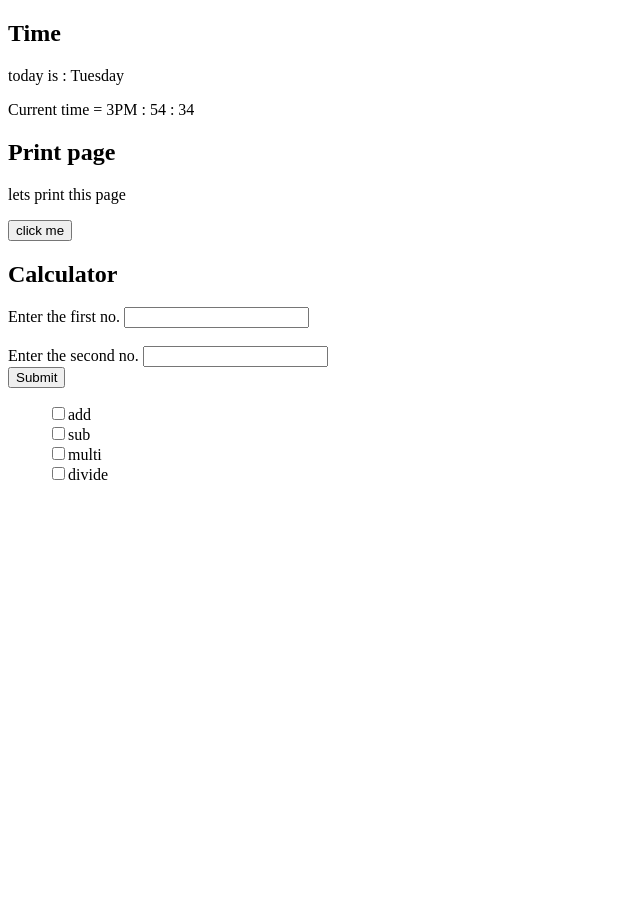
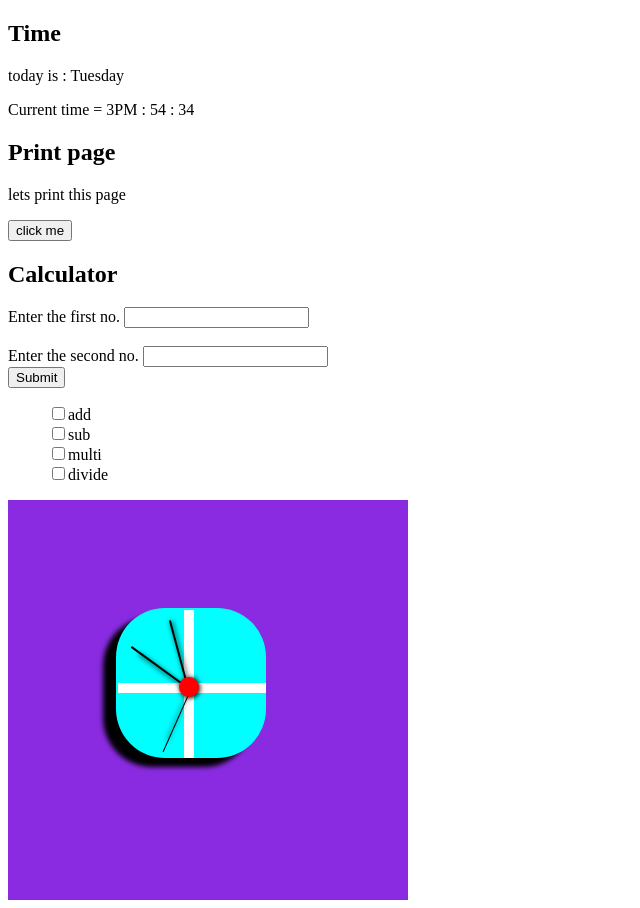
Before and after one commit to Freakyab/Web_learn, a plain HTML site: page js_learn/data&time/index.html in a window 1280 px wide. Shown: the whole page, without its empty margins (0-640 px from the left). Before the commit the page ends 800 px from the top, so only its background shows below. Drawn offline with Linux system fonts and the light colour scheme.

Commit message:
made clock

```diff
--- a/js_learn/data&time/index.html
+++ b/js_learn/data&time/index.html
@@ -1,16 +1,20 @@
 <!DOCTYPE html>
 <html lang="en">
+
 <head>
     <meta charset="UTF-8">
     <meta http-equiv="X-UA-Compatible" content="IE=edge">
     <meta name="viewport" content="width=device-width, initial-scale=1.0">
     <title>Time and Date</title>
+    <link rel="stylesheet" href="style_pra.css">
+
 </head>
 <style>
-    ul{
+    ul {
         list-style: none;
     }
 </style>
+
 <body>
     <section>
         <h1>Time</h1>
@@ -20,7 +24,7 @@
         <h id="day">
         </h>
     </p>
-    <p >
+    <p>
         Current time =
         <h id="type">
         </h>
@@ -35,76 +39,109 @@
     <section>
         <h1>Calculator</h1>
         <div>
-           Enter the first no. <input id ="userinput"></br></br>
-           Enter the second no. <input id ="userinput1"></br>
+            Enter the first no. <input id="userinput"></br></br>
+            Enter the second no. <input id="userinput1"></br>
         </div>
-        <button onclick = "Submit()">Submit</button>
+        <button onclick="Submit()">Submit</button>
         <ul>
-            <li><input type="checkbox" class = "chec_li" onclick="_add_()" >add</li>
-            <li><input type="checkbox" class = "chec_li" onclick="_sub_()"  >sub</li>
-            <li><input type="checkbox" class = "chec_li" onclick="_multi_()" >multi</li>
-            <li><input type="checkbox" class = "chec_li" onclick="_divi_()" >divide</li>
+            <li><input type="checkbox" class="chec_li" onclick="_add_()">add</li>
+            <li><input type="checkbox" class="chec_li" onclick="_sub_()">sub</li>
+            <li><input type="checkbox" class="chec_li" onclick="_multi_()">multi</li>
+            <li><input type="checkbox" class="chec_li" onclick="_divi_()">divide</li>
         </ul>
         <div id="result_cal"></div>
     </section>
+    <section>
+        <div class="clock">
+            <div class="clock_circle">
+                <div class="clock_centre"></div>
+                <div class="no"></div>
+                <div class="no1"></div>
+                <div class="sec_hand" >
+                </div>
+                <div class="min_hand">
+                </div>
+                <div class="hour_hand">
+                </div>
+                <!-- <div class="sec_hand" style="transform: rotate(3deg)"></div> -->
+            </div>
+        </div>
+
+    </section>
     <script>
-        function timeip(){
-            week = ["Monday","Tuesday","WEd","thur","FRIDAY","SAt","Sunday"]
-            var time= new Date();
-            var month= time.getMonth();
+        function timeip() {
+            week = ["Monday", "Tuesday", "WEd", "thur", "FRIDAY", "SAt", "Sunday"]
+            var time = new Date();
+            var month = time.getMonth();
             var date = time.getDate()
             var day = week[time.getDay()];
             var hr = time.getHours();
             var min = time.getMinutes();
             var sec = time.getSeconds()
-            if(hr<12)
-            {
-                var type =hr.toString()+"AM";
+            if (hr < 12) {
+                var type = hr.toString() + "AM";
             }
-            else{
-                type =(hr-12).toString()+"PM";
+            else {
+                type = (hr - 12).toString() + "PM";
             }
-            document.getElementById('day').innerHTML= " "+day.toString();
-            document.getElementById('type').innerHTML= " " +type.toString() + " : " + min.toString()+" : "+sec.toString();
+            document.getElementById('day').innerHTML = " " + day.toString();
+            document.getElementById('type').innerHTML = " " + type.toString() + " : " + min.toString() + " : " + sec.toString();
         }
-    setInterval(timeip,10);
+        setInterval(timeip, 10);
         //
-    function print_()
-    {
+        function print_() {
             window.print();
         }
         //
-    var value2=0;
-    var value1=0;
-    function Submit(){
+        var value2 = 0;
+        var value1 = 0;
+        function Submit() {
             value2 = document.getElementById('userinput').value;
             value1 = document.getElementById('userinput1').value;
-        if (value2.length == 0 |value1.length == 0)
-        {
+            if (value2.length == 0 | value1.length == 0) {
                 alert("enter the value");
             }
         }
 
-    function _add_()
-    {
+        function _add_() {
             let total = parseInt(value2) + parseInt(value1);
-        document.getElementById('result_cal').innerHTML="Total is "+"= "+total.toString();
+            document.getElementById('result_cal').innerHTML = "Total is " + "= " + total.toString();
         }
-    function _sub_()
-    {
+        function _sub_() {
             let total = parseInt(value2) - parseInt(value1);
-        document.getElementById('result_cal').innerHTML="Total is "+"= "+total.toString();
+            document.getElementById('result_cal').innerHTML = "Total is " + "= " + total.toString();
         }
-    function _multi_()
-    {
+        function _multi_() {
             let total = parseInt(value2) * parseInt(value1);
-        document.getElementById('result_cal').innerHTML="Total is "+"= "+total.toString();
+            document.getElementById('result_cal').innerHTML = "Total is " + "= " + total.toString();
         }
-    function _divi_()
-    {
+        function _divi_() {
             let total = parseInt(value2) / parseInt(value1);
-        document.getElementById('result_cal').innerHTML="Total is "+"= "+total.toString();
+            document.getElementById('result_cal').innerHTML = "Total is " + "= " + total.toString();
         }
+        //
+
+        function rotate() {
+
+            var time = new Date();
+            var sec = time.getSeconds();
+            var mili = time.getMilliseconds();
+            var min = time.getMinutes();
+            var hr = time.getHours();
+            const secondsDegrees = ((sec / 60) * 360);
+            console.log(sec);
+            console.log(min);
+            var sechand = document.querySelector('.sec_hand');
+            var minhand = document.querySelector('.min_hand');
+            var hrhand = document.querySelector('.hour_hand');
+            sechand.style.transform = `rotate(${secondsDegrees}deg)`;
+            minhand.style.transform = `rotate(${180 - min}deg)`;
+            hrhand.style.transform = `rotate(${-hr}deg)`;
+            // hrhand.style.transform = `rotate(${0}deg)`;
+
+        }
+        setInterval(rotate, 1000);
     </script>
 </body>
+
 </html>
--- /dev/null
+++ b/js_learn/data&time/style_pra.css
@@ -0,0 +1,83 @@
+.root{
+    margin: 0;
+    padding: 0;
+    box-sizing: border-box;
+}
+.clock{
+  width: 50vh;
+  height: 50vh;
+  background-color: blueviolet;
+}
+.no{
+    top:1%;
+    left: 45%;
+    position: absolute;
+    color: blueviolet;
+    background-color: white;
+    font-size: 20px;
+    width: 10px;
+    height: 99%;
+}
+.no1{
+    top:50%;
+    left: 1%;
+    position: absolute;
+    color: blueviolet;
+    background-color: white;
+    font-size: 20px;
+    width: 99%;
+    height: 10px;
+}
+.clock_circle{
+    width: 150px;
+    height: 150px;
+    position: relative;
+    top: 27%;
+    left: 27%;
+    border-radius: 49px;
+    background-color: aqua;
+    box-shadow: -13px 9px 5px black;
+}
+
+.clock_centre{
+    width: 20px;
+    height: 20px;
+    border-radius: 50px;
+    position: absolute;
+    z-index: 11;
+    top: 46%;
+    left: 42%;
+    background-color: red;
+    box-shadow: 1px 1px 5px black;
+}
+.sec_hand{
+    top: 10px;
+    width: 1px;
+    height: 70px;
+    position: relative;
+    left: 50%;
+    transform-origin: bottom;
+    background-color: black;
+    box-shadow: 1px 12px 5px black;
+}
+.min_hand{
+    top: 10px;
+    width: 2px;
+    height: 70px;
+    position: relative;
+    left: 47%;
+    transform-origin: top;
+    background-color: black;
+    box-shadow: 1px -10px 5px black;
+}
+.hour_hand{
+
+    width: 2px;
+    height: 70px;
+    position: relative;
+    left: 47.5%;
+    bottom: 130px;
+    transform-origin: bottom;
+    background-color: black;
+    box-shadow: 1px 1px 5px black;
+}
```
Lines whose indentation alone changed are shown as unchanged.
